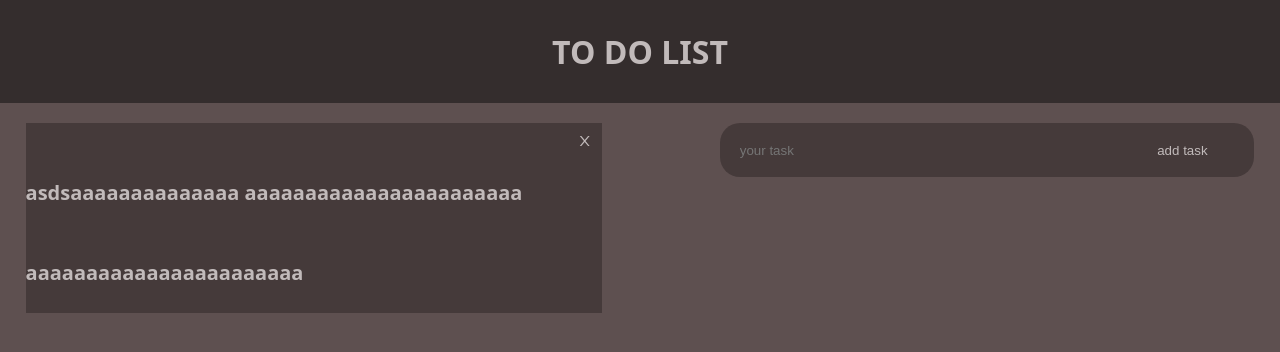
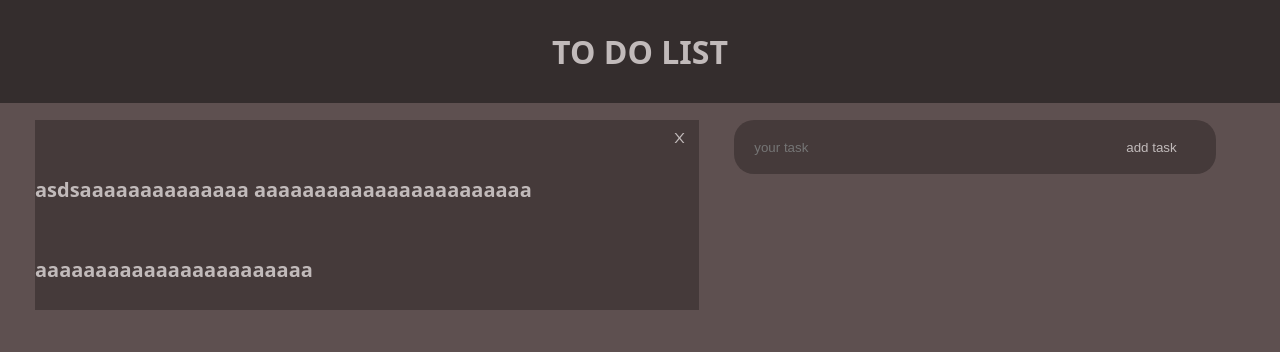
Before and after one commit to ArtemMartynow/react-toDoList, a React (Create React App) app: page / in a window 1280 px wide. Shown: the top 352 px of the page. Built offline with nearby package versions, Linux system fonts and the light colour scheme.

Commit message:
adding and displaying the list

```diff
--- a/src/App.js
+++ b/src/App.js
@@ -1,6 +1,7 @@
 import React from 'react';
 import Header from './components/Header';
 import Tasks from './components/Tasks';
+import AddTask from './components/AddTask';
 
 
 class App extends React.Component {
@@ -14,15 +15,23 @@ class App extends React.Component {
                 },
             ]
         }
+        this.addTask = this.addTask.bind(this)
     }
     render() {
     return (
-      <div>
+      <div className='app'>
         <Header text='TO DO LIST' />
         <Tasks tasks={this.state.tasks} />
+        <AddTask addTask={this.addTask} />
       </div>
     )
   }
+
+  addTask(Task) {
+    const id = this.state.tasks.length + 1
+    this.setState({ tasks: [...this.state.tasks, {id, ...Task}] })
+}
+
 }
 
 export default App
--- a/src/components/AddTask.js
+++ b/src/components/AddTask.js
@@ -2,11 +2,17 @@ import React from 'react';
 
 
 class AddTask extends React.Component {
+    constructor(props) {
+        super(props)
+        this.state = {
+            title: ''
+        }
+    }
   render() {
     return (
       <form>
-        <input placeholder='your task' />
-        <button type='button'>add task</button>
+        <input placeholder='your task' onChange={(text) => {this.setState({ title: text.target.value })}} />
+        <button type='button' onClick={() =>(this.props.addTask({title: this.state.title}))}>add task</button>
       </form>
     )
   }
--- a/src/components/Tasks.js
+++ b/src/components/Tasks.js
@@ -11,7 +11,6 @@ class Tasks extends React.Component {
               {this.props.tasks.map((el) => (
                   <Task key={el.id} task={el} />
                   ))}
-                  <AddTask />
           </div>
           )
       } else {
--- a/src/scss/addTask.scss
+++ b/src/scss/addTask.scss
@@ -1,7 +1,8 @@
 form {
-    margin-right: 2%;
+    margin-right: 5%;
     width: 45%;
     text-align: end;
+    margin-top: 120px;
     input {
         width: 64%;
         height: 52px;
--- a/src/scss/header.scss
+++ b/src/scss/header.scss
@@ -1,8 +1,9 @@
 header {
-    background: #5e5050;
     background: #342d2d;
     text-align: center;
     margin-bottom: 20px;
+    position: fixed;
+    width: 100%;
     h1 {
         padding: 30px 0;
     }
--- a/src/scss/style.scss
+++ b/src/scss/style.scss
@@ -17,3 +17,8 @@ h1, h2, h3, h4, h5, p {
     padding-top: 10px;
     cursor: pointer;
 }
+
+.app {
+    display: flex;
+    justify-content: space-between;
+}
--- a/src/scss/task.scss
+++ b/src/scss/task.scss
@@ -1,12 +1,9 @@
 .tasks {
-    width: 100%;
-    display: flex;
-    justify-content: space-between;
+    margin-top: 120px;
     .task {
-        width: 45%;
         background: #453a3a;
         margin-bottom: 30px;
-        margin-left: 2%;
+        margin-left: 5%;
         h1 {
             line-height: 80px;
             font-size: 20px;
```
